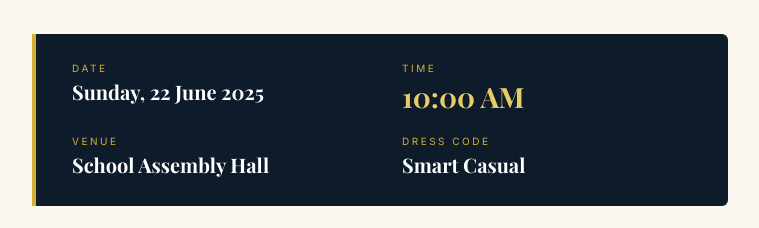
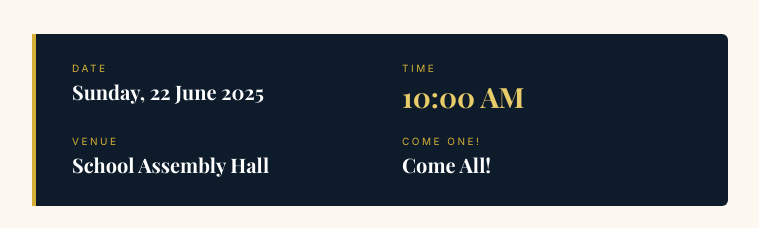
Before and after one commit to khallaad/ptareminder, a plain HTML site: page index.html in a window 1280 px wide. Shown: the part 940-1168 px from the top of the page, without its empty margins (260-1019 px from the left). Drawn offline with nearby package versions, Linux system fonts and the light colour scheme; a web font is replaced by a local one.

Commit message:
Update index.html

```diff
--- a/index.html
+++ b/index.html
@@ -467,8 +467,8 @@
       <div class="value">School Assembly Hall</div>
     </div>
     <div class="info-item">
-      <div class="label">Dress Code</div>
-      <div class="value">Smart Casual</div>
+      <div class="label">Come One!</div>
+      <div class="value">Come All!</div>
     </div>
   </div>
 
```
